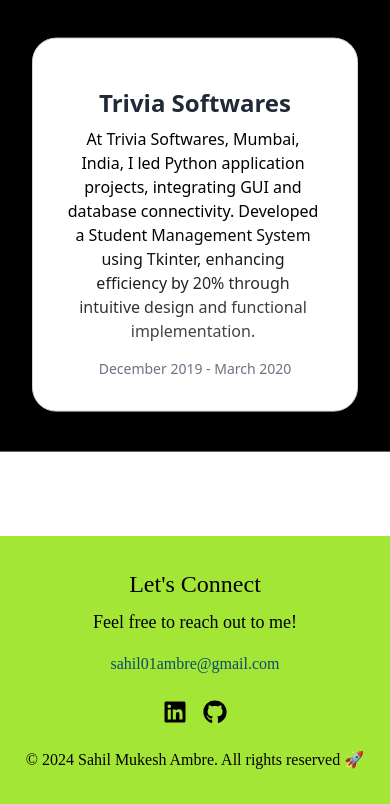
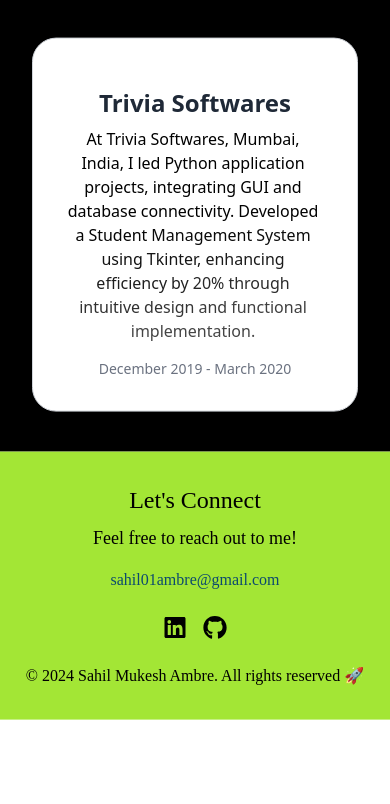
Before and after one commit to sahilambre/designerPortfolio, a React (Vite) app: page / in a window 390 px wide. Shown: the part 3873-4677 px from the top of the page. After the commit the page ends 4592 px from the top, so only its background shows below. Built offline with nearby package versions, Linux system fonts and the light colour scheme.

Commit message:
footer scroll

```diff
--- a/src/components/Experience.jsx
+++ b/src/components/Experience.jsx
@@ -59,7 +59,7 @@ const Experience = () => {
     <div
       data-scroll
       data-scroll-speed="-.1"
-      className="w-full min-h-[60vh] flex flex-col items-center bg-black pt-10"
+      className="w-full min-h-[60vh] flex flex-col items-center bg-black pt-10 lg:mt-20"
     >
       <div className="w-full px-5 lg:px-20 border-b-[0.5px] pb-8">
         <motion.h1
--- a/src/components/Footer.jsx
+++ b/src/components/Footer.jsx
@@ -4,7 +4,11 @@ import { FaTwitter, FaLinkedin, FaGithub } from "react-icons/fa";
 
 const Footer = () => {
   return (
-    <footer className="w-full bg-lime-400 text-black font-['Poppins'] py-8 px-4">
+    <footer
+      data-scroll
+      data-scroll-speed="-.1"
+      className="w-full bg-lime-400 text-black font-['Poppins'] py-8 px-4"
+    >
       <div className="container mx-auto flex flex-col items-center justify-between space-y-6 md:flex-row md:space-y-0">
         {/* Let's Connect Section */}
         <motion.div
```
